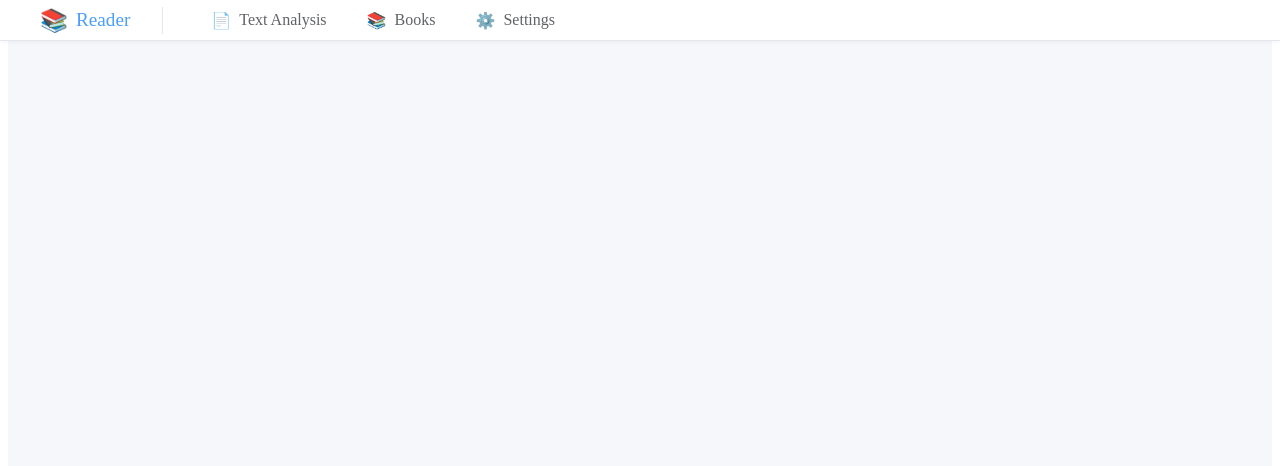
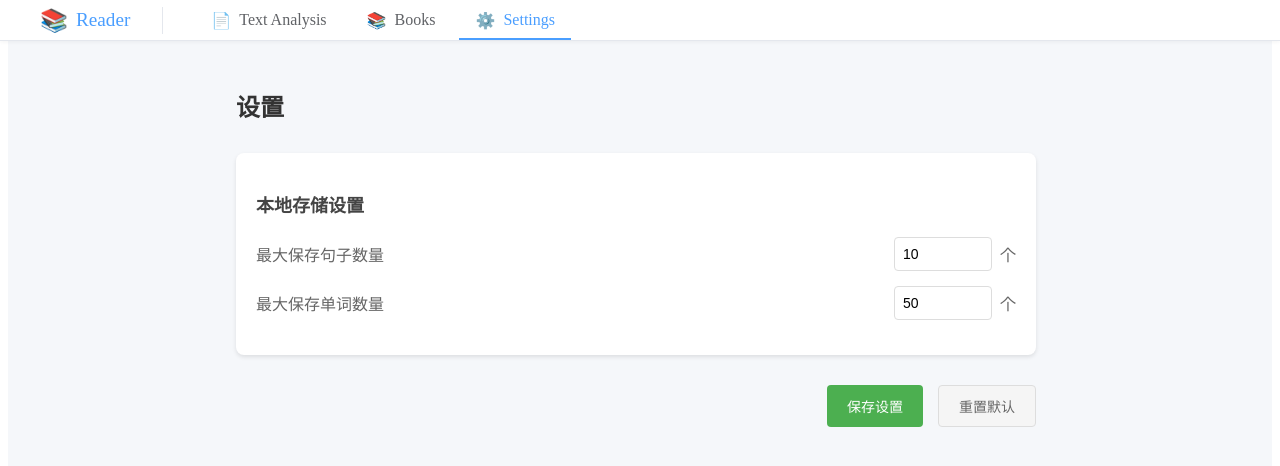
Before and after one commit to English-Improver/ei-desktop, a Vue app: page /#/setting in a window 1280 px wide. Shown: the top 466 px of the page. Built offline with nearby package versions, Linux system fonts and the light colour scheme.

Commit message:
local history features add and add setting page. fix curl functions

```diff
--- a/src/renderer/App.vue
+++ b/src/renderer/App.vue
@@ -27,7 +27,11 @@
                       <span class="icon">📚</span>
                       <span>Books</span>
                   </div>
-                  <div class="nav-item">
+                  <div
+                      class="nav-item"
+                      :class="{ active: currentRoute === '/setting' }"
+                      @click="goToSetting"
+                  >
                       <span class="icon">⚙️</span>
                       <span>Settings</span>
                   </div>
@@ -64,6 +68,10 @@ const goToHome = () => {
 
 const goToBook = () => {
   router.push("/book");
+};
+
+const goToSetting = () => {
+  router.push('/setting');
 };
 </script>
 
--- a/src/renderer/router/router.ts
+++ b/src/renderer/router/router.ts
@@ -10,7 +10,11 @@ const routes: RouteRecordRaw[] = [
   {
     path: "/book",
     component: WordsBook,
-},
+  },
+  {
+    path: "/setting",
+    component: () => import("../view/Settings.vue"),
+  }
 ];
 
 const router = createRouter({
--- a/src/renderer/service/localStorageService.ts
+++ b/src/renderer/service/localStorageService.ts
@@ -1,4 +1,5 @@
 import { SaveSentenceDTO, WordVO } from "@/renderer/types/api.ts";
+import { settingsService } from './settingsService';
 
 interface StoredWord extends WordVO {
   sentenceId: number;
@@ -13,6 +14,7 @@ export const localStorageService = {
   // Save sentence and its explanation
   saveSentence(sentence: SaveSentenceDTO) {
     try {
+      const settings = settingsService.getSettings();
       // 获取现有的句子列表
       const sentences = this.getSentences();
 
@@ -29,6 +31,10 @@ export const localStorageService = {
       } else {
         // 如果不存在，添加新句子
         sentences.unshift(sentence);
+        // 限制句子数量
+        if (sentences.length > settings.maxSentences) {
+          sentences.pop();
+        }
       }
 
       // 保存更新后的列表
@@ -40,21 +46,19 @@ export const localStorageService = {
     }
   },
 
-  // Get all stored sentences
-  getSentences(): SaveSentenceDTO[] {
+  // Save word with its sentence relationship
+  saveWord(word: WordVO): StoredWord {
     try {
-      const sentences = localStorage.getItem(LOCAL_STORAGE_KEYS.SENTENCES);
-      return sentences ? JSON.parse(sentences) : [];
-    } catch (error) {
-      console.error('Get sentences failed:', error);
-      return [];
-    }
-  },
+      const settings = settingsService.getSettings();
 
-  // Save word with its sentence relationship
-  saveWord(word: WordVO, sentenceId?: string): StoredWord {
-    try {
+      // 获取现有的单词列表
       const words = this.getWords();
+
+      // 限制单词数量
+      if (words.length >= settings.maxWords) {
+        throw new Error(`Cannot save more than ${settings.maxWords} words.`);
+      }
+
       const existingIndex = words.findIndex(w => w.word === word.word);
 
       if (existingIndex !== -1) {
@@ -70,6 +74,17 @@ export const localStorageService = {
     } catch (error) {
       console.error('Save word failed:', error);
       throw error;
+    }
+  },
+
+  // Get all stored sentences
+  getSentences(): SaveSentenceDTO[] {
+    try {
+      const sentences = localStorage.getItem(LOCAL_STORAGE_KEYS.SENTENCES);
+      return sentences ? JSON.parse(sentences) : [];
+    } catch (error) {
+      console.error('Get sentences failed:', error);
+      return [];
     }
   },
 
--- a/src/renderer/service/sentence.ts
+++ b/src/renderer/service/sentence.ts
@@ -5,6 +5,7 @@ import { SaveSentenceDTO, WordVO } from "@/renderer/types/api.ts";
  * 解释
  */
 export const sentenceService = {
+  // 解释句子
   explain(sentence: string) {
     return api.post("/sentence/explain", { sentence });
   },
--- /dev/null
+++ b/src/renderer/service/settingsService.ts
@@ -0,0 +1,40 @@
+interface Settings {
+    maxSentences: number;
+    maxWords: number;
+}
+
+const DEFAULT_SETTINGS: Settings = {
+    maxSentences: 10,
+    maxWords: 50
+};
+
+const SETTINGS_KEY = 'ei_settings';
+
+export const settingsService = {
+    // 获取设置
+    getSettings(): Settings {
+        try {
+            const settings = localStorage.getItem(SETTINGS_KEY);
+            return settings ? { ...DEFAULT_SETTINGS, ...JSON.parse(settings) } : DEFAULT_SETTINGS;
+        } catch (error) {
+            console.error('Failed to get settings:', error);
+            return DEFAULT_SETTINGS;
+        }
+    },
+
+    // 保存设置
+    saveSettings(settings: Partial<Settings>): Settings {
+        try {
+            const currentSettings = this.getSettings();
+            const newSettings = {
+                ...currentSettings,
+                ...settings
+            };
+            localStorage.setItem(SETTINGS_KEY, JSON.stringify(newSettings));
+            return newSettings;
+        } catch (error) {
+            console.error('Failed to save settings:', error);
+            throw error;
+        }
+    }
+};
--- /dev/null
+++ b/src/renderer/view/Settings.vue
@@ -0,0 +1,178 @@
+<template>
+    <div class="settings-container">
+        <div class="settings-header">
+            <h2>设置</h2>
+        </div>
+        <div class="settings-content">
+            <div class="settings-section">
+                <h3>本地存储设置</h3>
+                <div class="setting-item">
+                    <label>最大保存句子数量</label>
+                    <div class="input-group">
+                        <input
+                            type="number"
+                            v-model="settings.maxSentences"
+                            min="1"
+                            max="100"
+                            @change="handleSettingChange"
+                        >
+                        <span class="unit">个</span>
+                    </div>
+                </div>
+                <div class="setting-item">
+                    <label>最大保存单词数量</label>
+                    <div class="input-group">
+                        <input
+                            type="number"
+                            v-model="settings.maxWords"
+                            min="1"
+                            max="200"
+                            @change="handleSettingChange"
+                        >
+                        <span class="unit">个</span>
+                    </div>
+                </div>
+            </div>
+            <div class="settings-actions">
+                <button class="save-button" @click="saveSettings">保存设置</button>
+                <button class="reset-button" @click="resetSettings">重置默认</button>
+            </div>
+        </div>
+        <Notification ref="notificationRef" />
+    </div>
+</template>
+
+<script setup lang="ts">
+import { ref, onMounted } from 'vue';
+import { settingsService } from '../service/settingsService';
+import Notification from '../components/Notification.vue';
+
+const notificationRef = ref();
+const settings = ref(settingsService.getSettings());
+const hasChanges = ref(false);
+
+// 处理设置变更
+const handleSettingChange = () => {
+    hasChanges.value = true;
+};
+
+// 保存设置
+const saveSettings = async () => {
+    try {
+        await settingsService.saveSettings(settings.value);
+        hasChanges.value = false;
+        notificationRef.value?.show('设置已保存成功', 'success');
+    } catch (error) {
+        console.error('Failed to save settings:', error);
+        notificationRef.value?.show('设置保存失败', 'error');
+    }
+};
+
+// 重置设置
+const resetSettings = () => {
+    settings.value = settingsService.getSettings();
+    hasChanges.value = false;
+    notificationRef.value?.show('设置已重置', 'success');
+};
+
+onMounted(() => {
+    // 初始化设置
+    settings.value = settingsService.getSettings();
+});
+</script>
+
+<style scoped>
+.settings-container {
+    padding: 20px;
+    max-width: 800px;
+    margin: 0 auto;
+}
+
+.settings-header {
+    margin-bottom: 30px;
+}
+
+.settings-header h2 {
+    font-size: 24px;
+    color: #333;
+}
+
+.settings-section {
+    background: #fff;
+    border-radius: 8px;
+    padding: 20px;
+    margin-bottom: 20px;
+    box-shadow: 0 2px 4px rgba(0, 0, 0, 0.1);
+}
+
+.settings-section h3 {
+    font-size: 18px;
+    color: #444;
+    margin-bottom: 20px;
+}
+
+.setting-item {
+    display: flex;
+    align-items: center;
+    margin-bottom: 15px;
+}
+
+.setting-item label {
+    flex: 1;
+    font-size: 16px;
+    color: #666;
+}
+
+.input-group {
+    display: flex;
+    align-items: center;
+    gap: 8px;
+}
+
+.input-group input {
+    width: 80px;
+    padding: 8px;
+    border: 1px solid #ddd;
+    border-radius: 4px;
+    font-size: 14px;
+}
+
+.unit {
+    color: #666;
+}
+
+.settings-actions {
+    display: flex;
+    gap: 15px;
+    justify-content: flex-end;
+    margin-top: 30px;
+}
+
+button {
+    padding: 10px 20px;
+    border-radius: 4px;
+    font-size: 14px;
+    cursor: pointer;
+    transition: background-color 0.3s;
+}
+
+.save-button {
+    background-color: #4CAF50;
+    color: white;
+    border: none;
+}
+
+.save-button:hover {
+    background-color: #45a049;
+}
+
+.reset-button {
+    background-color: #f5f5f5;
+    color: #666;
+    border: 1px solid #ddd;
+}
+
+.reset-button:hover {
+    background-color: #e8e8e8;
+}
+</style>
```
Also changed, not shown: src/main/http-server.ts (+19 -3 lines), src/renderer/view/SentenceAnalyze.vue (+33 -73 lines).
